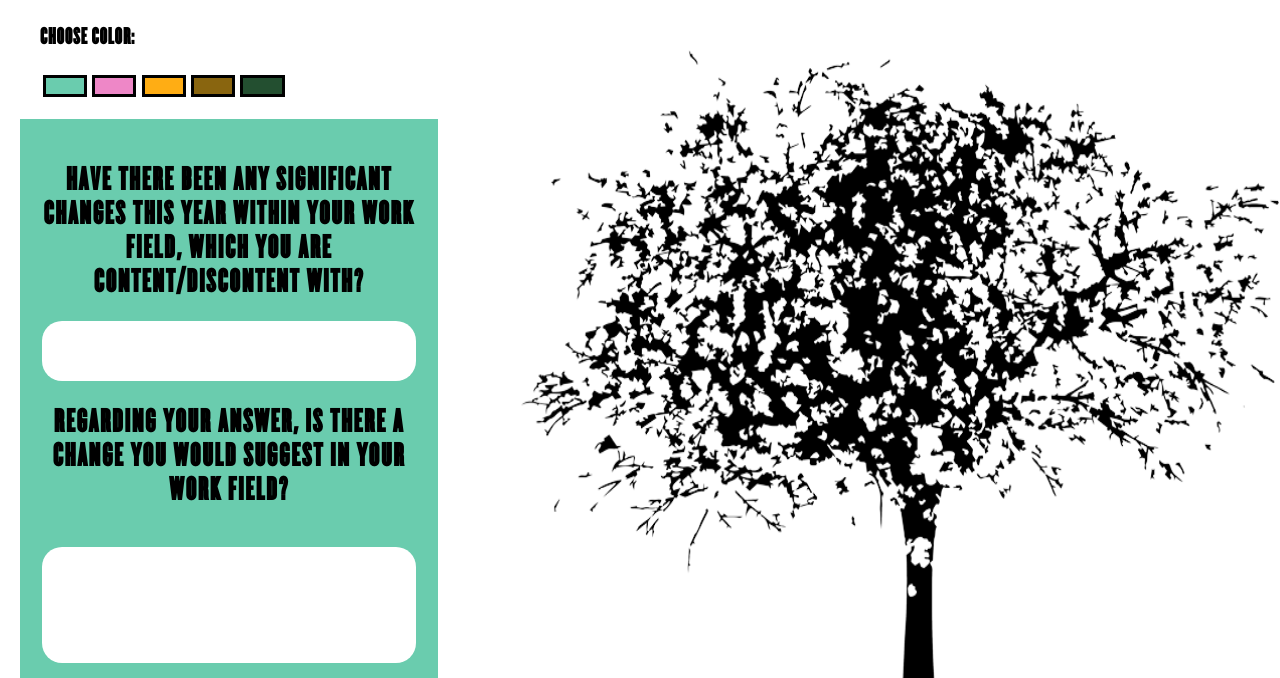
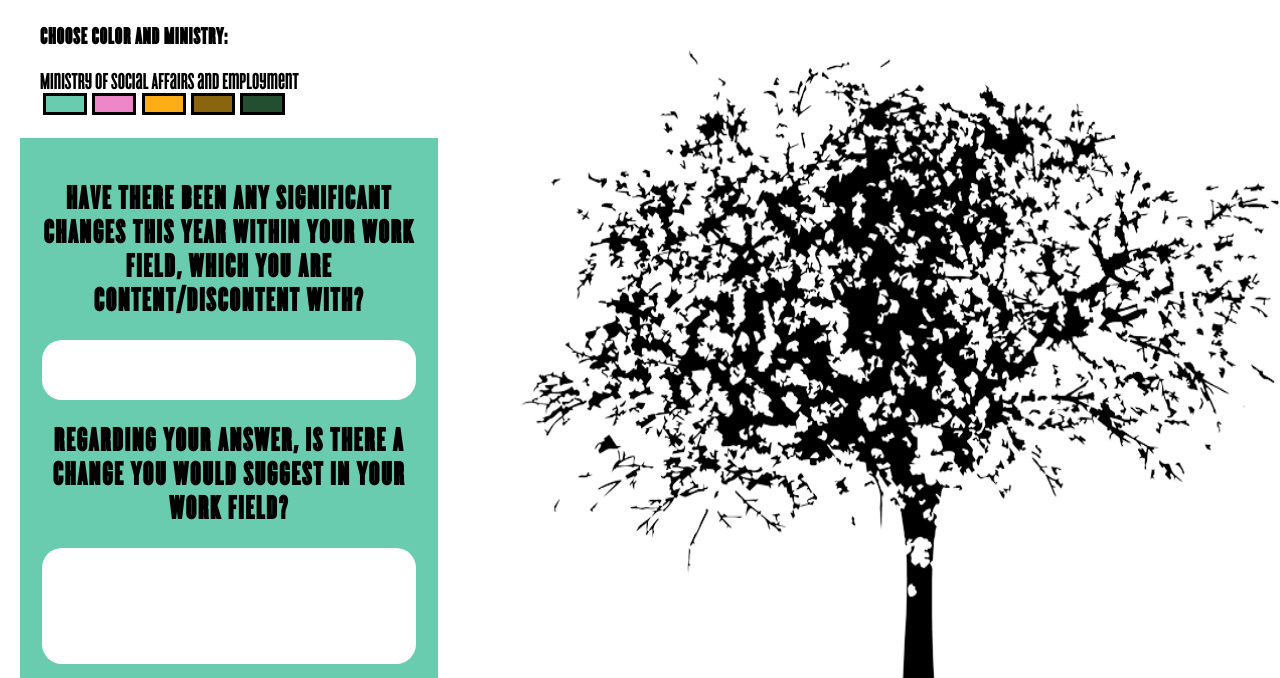
Before and after one commit to krksdori/virtualtree-kabk, a plain HTML site: page index.html in a window 1280 px wide. Both pictures are taken after a click on the element 64 px from the left and 85 px from the top of the page. Shown: the top 678 px of the page. Drawn offline with nearby package versions, Linux system fonts and the light colour scheme.

Commit message:
ministry

```diff
--- a/index.html
+++ b/index.html
@@ -19,8 +19,11 @@
 	<body>
 		<div id="page-wrap">
 			<img  id="tree-img" src="tree3.png">
+
+
 			<div id="style-wrap">
-				<h3>CHOOSE COLOR:</h3>
+				<h3>CHOOSE COLOR AND MINISTRY:</h3>
+				<div id="ministry"></div>
 				<div class ="button" id="button-container"></div>
 			</div>
 
@@ -28,7 +31,6 @@
 				<h1>HAVE THERE BEEN ANY SIGNIFICANT CHANGES THIS YEAR WITHIN YOUR WORK FIELD, WHICH YOU ARE CONTENT/DISCONTENT WITH?</h1>
 				<div class="input"><textarea id="textarea-one" autofocus spellcheck="false"></textarea></div>
 				<h1>REGARDING YOUR ANSWER, IS THERE A CHANGE YOU WOULD SUGGEST IN YOUR WORK FIELD?</h1>
-				<br>
 				<div class="input"><textarea id="textarea-two" autofocus spellcheck="false"></textarea></div>
 				<br>
 				<div id="create-card">add your suggestion</div>
--- a/script.js
+++ b/script.js
@@ -1,24 +1,24 @@
 window.onload = function(){
 
 
-		var values = [ {color:"rgb(106, 204, 174)", text:"", img: "card-mint.jpg"},
-					   {color:"rgb(238, 135, 199)", text:"", img: "card-pink.jpg"},
-					   {color: "rgb(255, 173, 20)", text:"", img: "card-orange.jpg"},
-					   {color: "rgb(137, 101, 15)", text:"", img: "card-brown.jpg"},
-					   {color: "rgb(35, 79, 48)"  , text:"", img: "card-green.jpg"}
+		var values = [ {color:"rgb(106, 204, 174)", text:"Ministry of Social Affairs and Employment", img: "card-mint.jpg"},
+					   {color:"rgb(238, 135, 199)", text:"Ministry of Finance", img: "card-pink.jpg"},
+					   {color: "rgb(255, 173, 20)", text:"Ministry of Justice and Security", img: "card-orange.jpg"},
+					   {color: "rgb(137, 101, 15)", text:"Ministry of Education, Culture and Science", img: "card-brown.jpg"},
+					   {color: "rgb(35, 79, 48)"  , text:"Ministry of Health, Welfare and Sport", img: "card-green.jpg"}
 					 ];
 
 		values.forEach(function (elem){
-			var buttonDiv = $("<div>"+elem.text+"</div>");
+			var buttonDiv = $("<div></div>");
 			$("#button-container").append(buttonDiv);
             buttonDiv.css({
 					'background-color': elem.color,
 					'width': '3vw',
 					'height': '2vh',
 					'margin': '0.2vw',
-					'text-align':'center',
-					'vertical-align': 'middle',
-					'line-height' : '3vh',
+					// 'text-align':'center',
+					// 'vertical-align': 'middle',
+					// 'line-height' : '3vh',
 					'cursor': 'pointer',
 					'display' : 'inline-block',
 					'border' : '3px solid black'
@@ -29,8 +29,8 @@ window.onload = function(){
             $(buttonDiv).click(function() {
  			    $('#form-wrap').css({
  			    	'background-color': elem.color
-
  			    })
+ 			    $("#ministry").text(elem.text);
 			});
 
 
```
